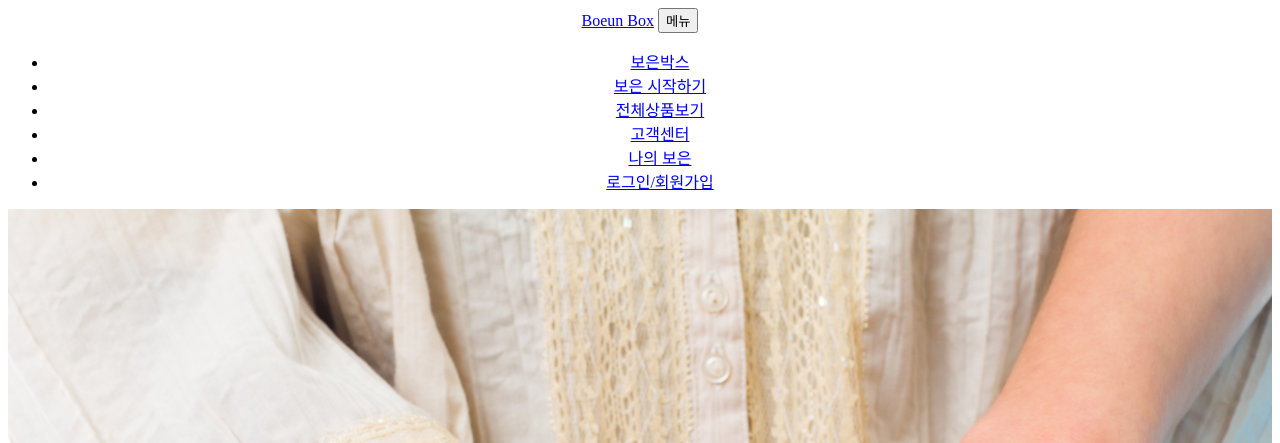
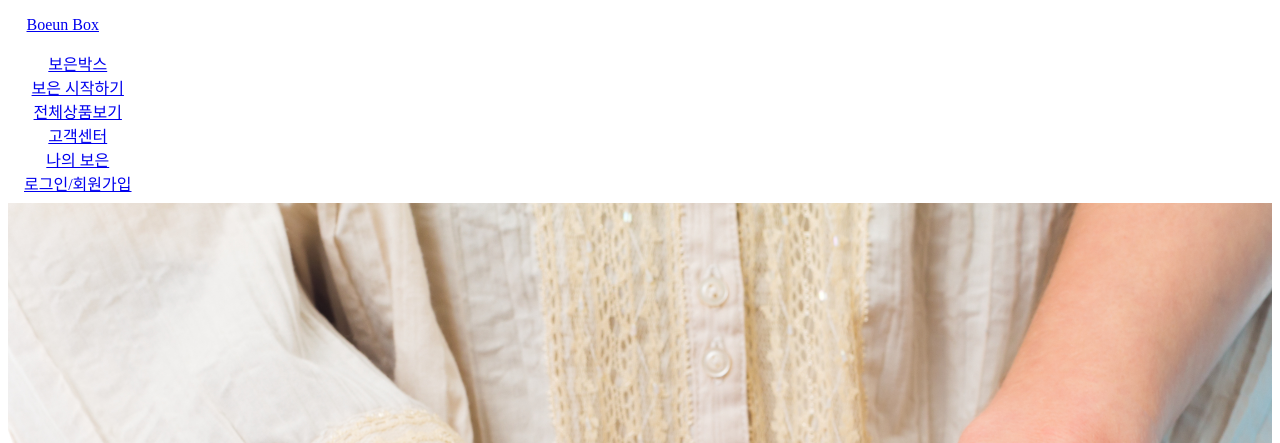
Before and after one commit to boeunbox/bbteam, a Django app: page / in a window 1280 px wide. Shown: the top 443 px of the page. Run offline with Django 3.2, Linux system fonts and the light colour scheme; some web fonts are replaced.

Commit message:
base.css 수정

```diff
--- a/boeunbox/mainapp/static/css/base.css
+++ b/boeunbox/mainapp/static/css/base.css
@@ -1,3 +1,45 @@
 body {
     font-family: 'MapoFlowerIsland';
 }
+
+.navbar {
+    position: relative;
+    display: flex;
+    flex-wrap: wrap;
+    align-items: center;
+    justify-content: space-between;
+    padding: 0.5rem 1rem;
+  }
+
+.navbar-nav {
+    display: flex;
+    flex-direction: column;
+    padding-left: 0;
+    margin-bottom: 0;
+    list-style: none;
+}
+
+.navbar-text {
+    display: inline-block;
+    padding-top: 0.5rem;
+    padding-bottom: 0.5rem;
+}
+
+.navbar-collapse {
+    flex-basis: 100%;
+    flex-grow: 1;
+    align-items: center;
+}
+
+.navbar-toggler {
+    padding: 0.25rem 0.75rem;
+    font-size: 1.25rem;
+    line-height: 1;
+    background-color: transparent;
+    border: 1px solid transparent;
+    border-radius: 0.25rem;
+}
+
+.navbar-toggler:hover, .navbar-toggler:focus {
+    text-decoration: none;
+}
--- a/boeunbox/mainapp/templates/base.html
+++ b/boeunbox/mainapp/templates/base.html
@@ -25,6 +25,9 @@
 </head>
 
 <body>
+    <!-- 자바스크립트 -->
+    <script src="{% static 'js/scripts.js' %}"></script>
+
     <!-- 공통 NAV BAR -->
     <nav class="navbar navbar-expand-lg navbar-light fixed-top" id="mainNav">
         <div class="container">
@@ -32,7 +35,6 @@
             <button class="navbar-toggler navbar-toggler-right" type="button" data-toggle="collapse"
                 data-target="#navbarResponsive" aria-controls="navbarResponsive" aria-expanded="false"
                 aria-label="Toggle navigation">
-                메뉴
                 <i class="fas fa-bars"></i>
             </button>
             <div class="collapse navbar-collapse" id="navbarResponsive">
@@ -56,9 +58,6 @@
     <footer class="footer-item">
         <div class="container">Copyright © BOEUNBOX All rights reserved.</div>
     </footer>
-
-    <!-- 자바스크립트 -->
-    <script src="{% static 'js/scripts.js' %}"></script>
 </body>
 
 </html>
```
